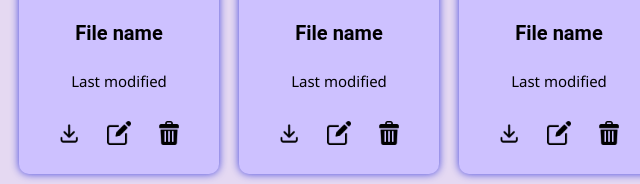
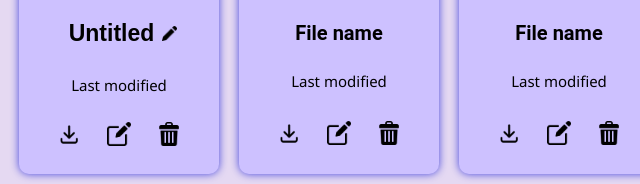
Before and after one commit to senhas-rgb/GistFlow, a browser extension: page dashboard.html in a window 1280 px wide. Shown: the part 299-483 px from the top of the page, 0-640 px from the left. Drawn offline with Linux system fonts and the light colour scheme.

Commit message:
Added a file name holder and a edit file name button

```diff
--- a/css/style.css
+++ b/css/style.css
@@ -244,3 +244,35 @@ a {
   text-decoration: none;
   color: rgb(85, 65, 85);
 }
+
+#file-name {
+  text-align: center;
+  width: 100px;
+  background-color: transparent;
+  border: none;
+  outline: 0;
+  font-size: 23px;
+  font-weight: 600;
+}
+
+#file-name::placeholder {
+  color: black;
+}
+
+.title-holder {
+  display: flex;
+  justify-content: center;
+  align-items: center;
+  width: 100%;
+}
+
+.title-edit-btn {
+  height: 15px;
+  padding: 0;
+  transition: 300ms;
+  cursor: pointer;
+}
+
+.title-edit-btn:hover {
+  transform: scale(1.2);
+}
--- a/dashboard.html
+++ b/dashboard.html
@@ -21,8 +21,11 @@
     <h1>Dashboard</h1>
     <div class="FileDetails">
       <div class="file">
-        <img class="file-images" src="public/images/file.png" alt="" />
-        <h2 class="file-name">File name</h2>
+        <img class="file-images" src="public/images/file.png" alt=""/>
+        <div class="title-holder">
+          <input type="text" id="file-name" placeholder="Untitled" disabled>
+          <img class="title-edit-btn" src="public/images/pencil.png" alt="">
+        </div>
         <p class="modified-date">Last modified</p>
         <div class="buttons">
           <img src="public/images/download.png" alt="download button">
```
Also changed, not shown: public/images/pencil.png (added).
